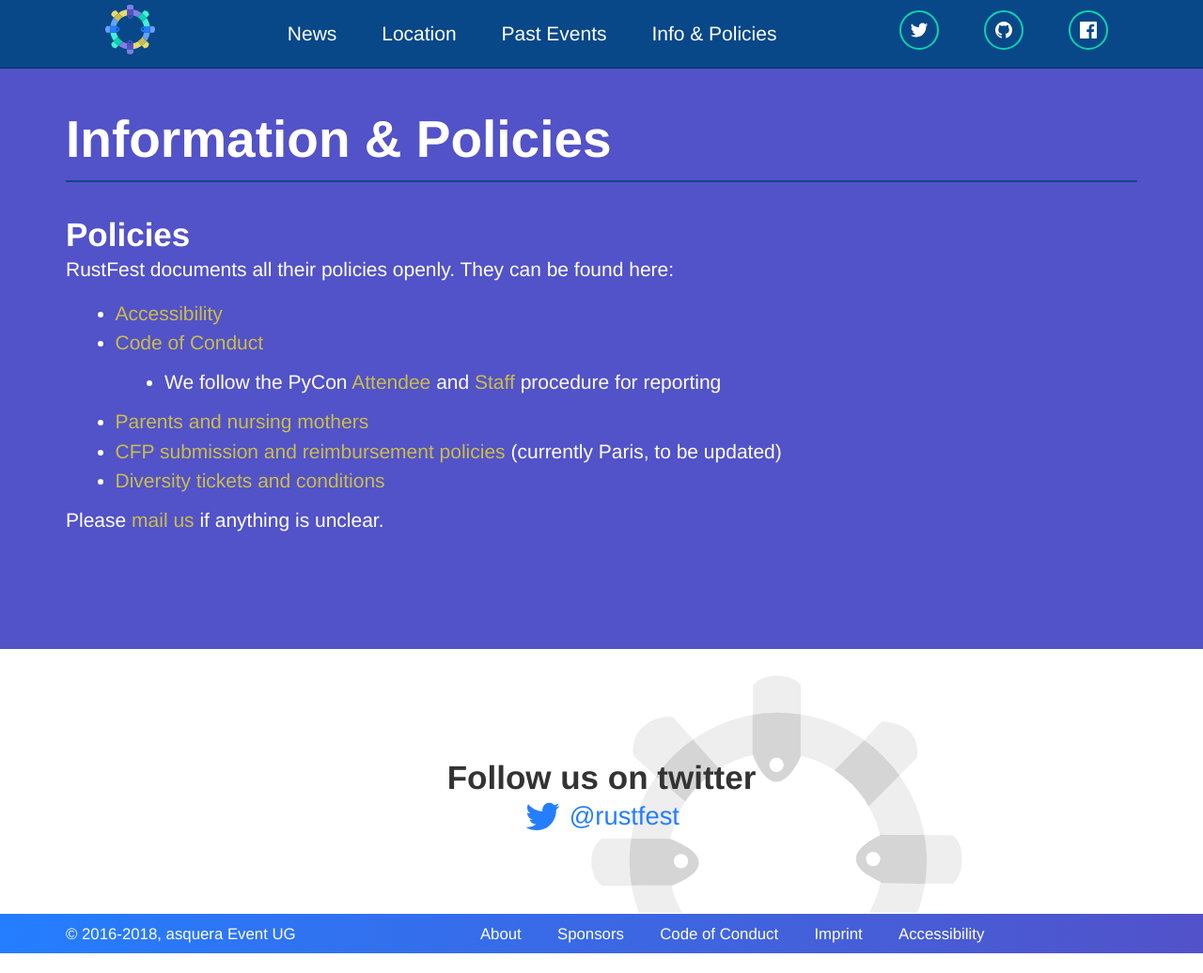
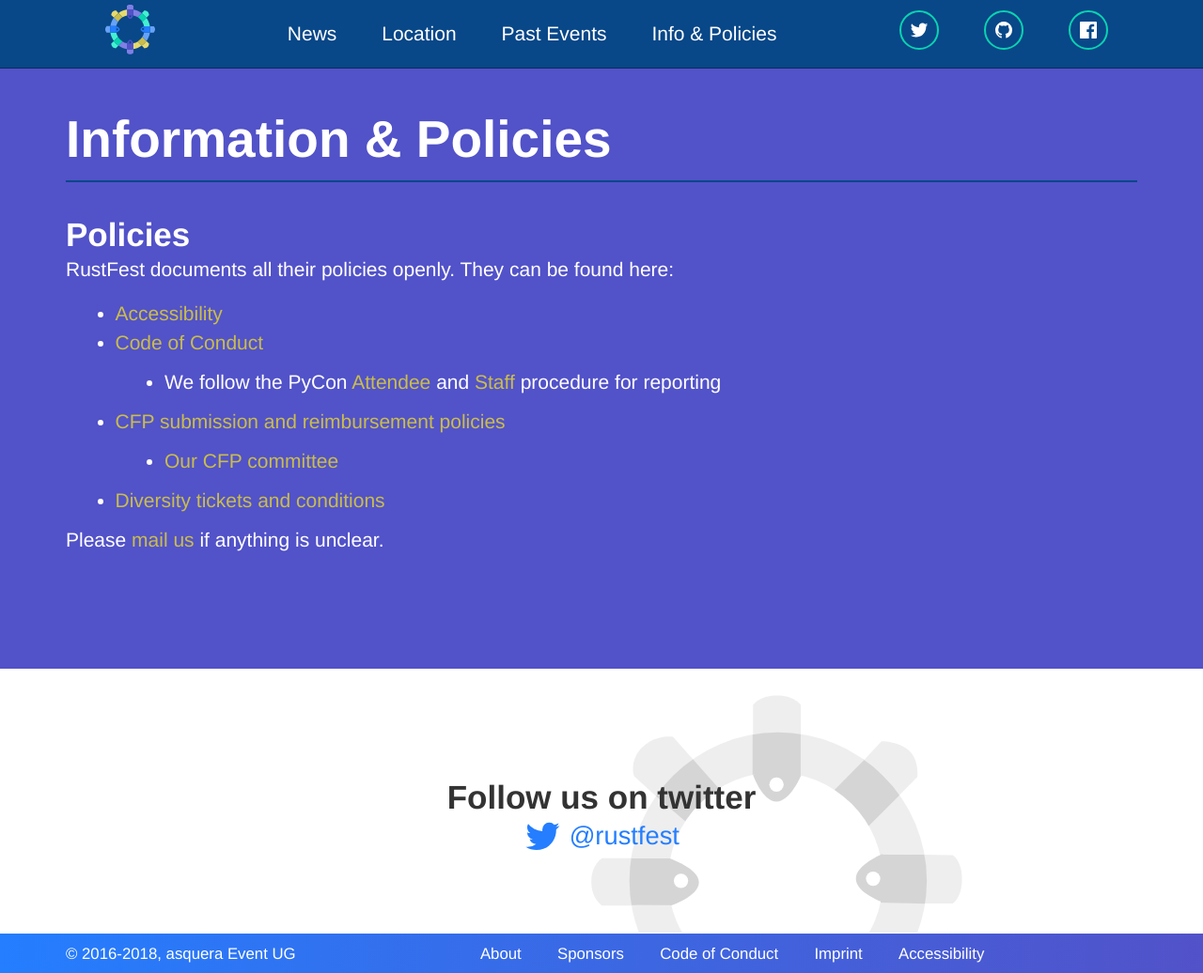
Before and after one commit to RustFestEU/rome.rustfest.eu, a Jekyll site: the page built from info.md, in a window 1280 px wide. Shown: the whole page at 94% size. Built offline with Jekyll 4.4.1, drawn with Linux system fonts in a browser that asks for light colours; nearby versions of some CDN libraries; before the commit the page ends 1015 px from its top, so only the background shows below that.

Commit message:
Fix links in the policies page

```diff
--- a/info.md
+++ b/info.md
@@ -11,8 +11,9 @@
 * [Accessibility](/accessibility)
 * [Code of Conduct](/code-of-conduct)
     * We follow the PyCon [Attendee](https://us.pycon.org/2018/about/code-of-conduct/attendee-procedure/) and [Staff](https://us.pycon.org/2018/about/code-of-conduct/staff-procedure/) procedure for reporting
-* [Parents and nursing mothers](/parents)
-* [CFP submission and reimbursement policies](https://cfp.rustfest.eu/events/rustfest-paris) (currently Paris, to be updated)
+<!-- * [Parents and nursing mothers](/parents) -->
+* [CFP submission and reimbursement policies](https://cfp.rustfest.eu/events/rustfest-rome-2018)
+    * [Our CFP committee](/cfp-committee)
 * [Diversity tickets and conditions](https://diversitytickets.org)
 
 Please [mail us](mailto:team@rustfest.eu) if anything is unclear.
```
